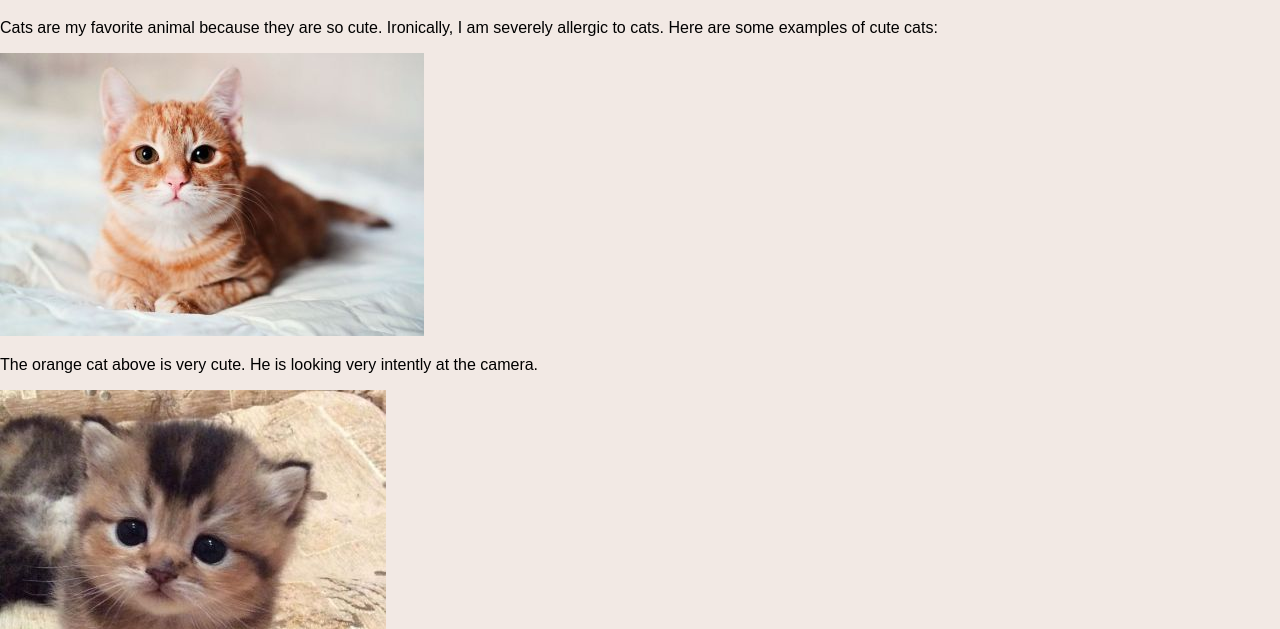
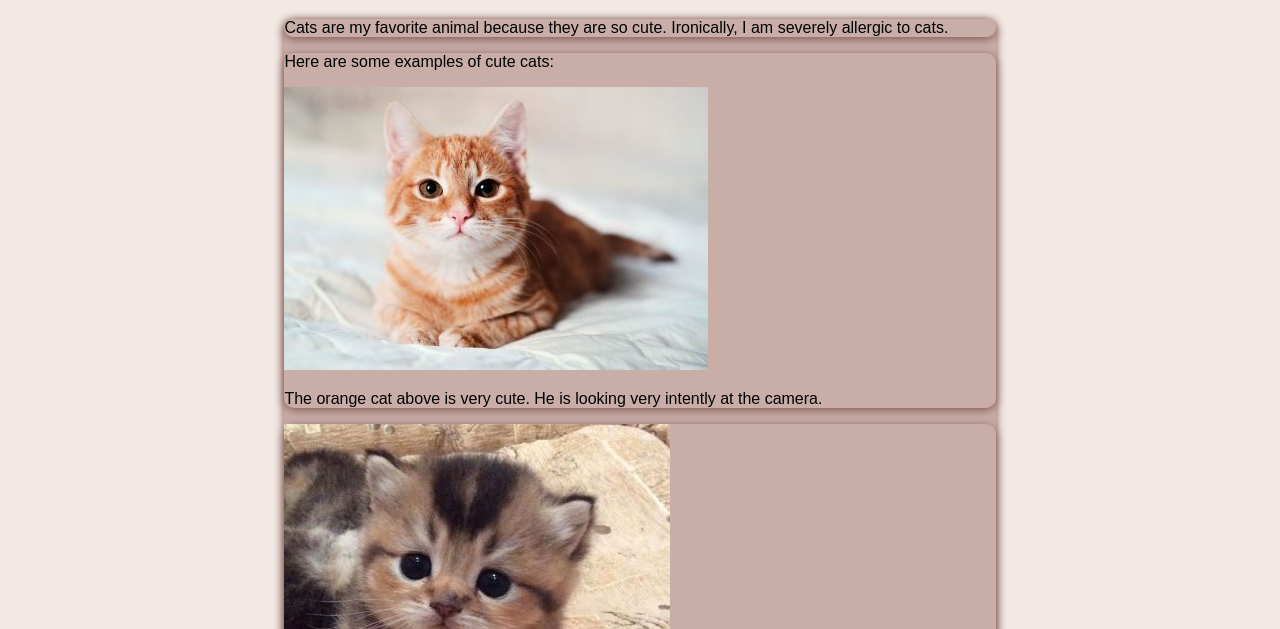
Before and after one commit to anomelette/webdev_project2, a plain HTML site: page cats.html in a window 1280 px wide. Shown: the part 171-800 px from the top of the page. Drawn offline with Linux system fonts and the light colour scheme.

Commit message:
adding classes and id's

```diff
--- a/cats.html
+++ b/cats.html
@@ -17,15 +17,28 @@
   </nav>
   <main id="cats">
     <h1>Cats</h1>
-      <p>Cats are my favorite animal because they are so cute. Ironically, I am severely allergic to cats. Here are some examples of cute cats:</p>
+    <div class="container">
+      <section id="intro">
+        <p>Cats are my favorite animal because they are so cute. Ironically, I am severely allergic to cats.</p>
+      </section>
+      <section id="cat1">
+        <p>Here are some examples of cute cats:</p>
         <img src="media/cat1.jpg" alt="Orange cat laying on white sheets facing camera.">
         <p>The orange cat above is very cute. He is looking very intently at the camera.</p>
+      </section>
+      <section id="cat2">
         <img src="media/cat2.jpg" alt="Small, cute fluffy kitten sitting on a cushion.">
         <p>This kitten is so adorable and fluffy.</p>
+      </section>
+      <section id="cat3">
         <img src="media/cat3.jpg" alt="2 hairless cats sitting on a catree, left cat wearing a yellow sweater, right cat wearing a blue-gray sweater.">
         <p>Unpopular opinion but I love hairless cats. These ones above are so cute in their matching sweaters.</p>
+      </section>
+      <section id="cat-vid">
         <p>Here is a video of even more cute cats!</p>
         <iframe width="560" height="315" src="https://www.youtube.com/embed/BgIgKcqPd4k?si=SM7JoMPrveOSrSDV" title="YouTube video player" allow="accelerometer; autoplay; clipboard-write; encrypted-media; gyroscope; picture-in-picture; web-share" referrerpolicy="strict-origin-when-cross-origin" allowfullscreen></iframe>
+      </section>
+    </div>
   </main>
 </body>
 </html>
```
Lines whose indentation alone changed are shown as unchanged.
